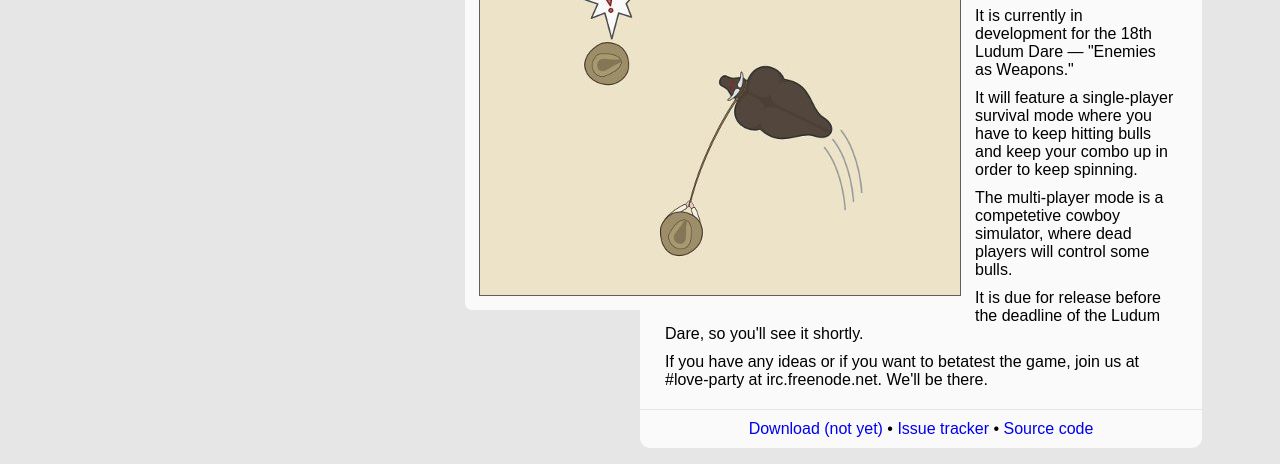
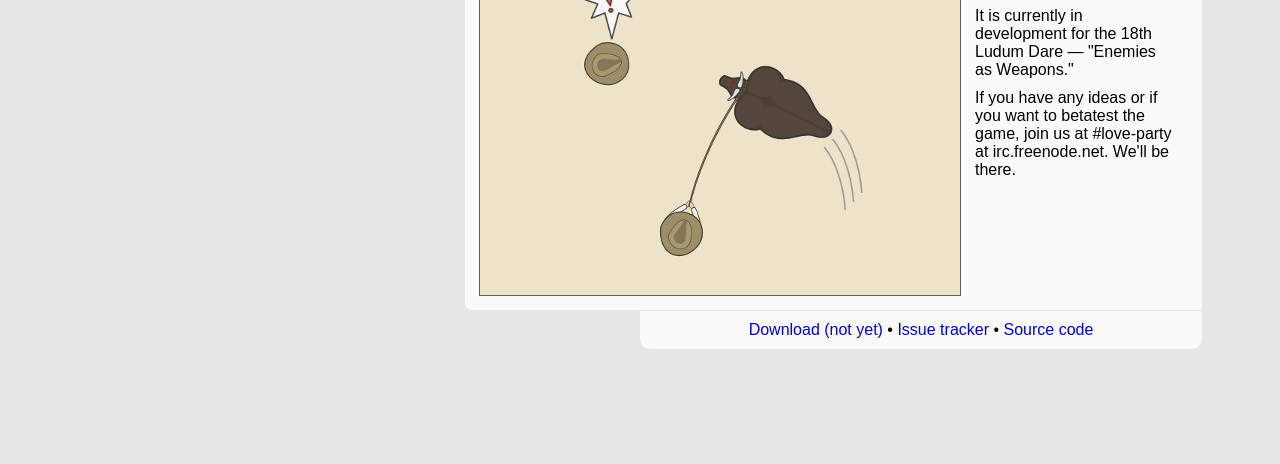
Before and after one commit to LOVE-Party/love-party.github.com, a plain HTML site: page index.html in a window 1280 px wide. Shown: the part 336-800 px from the top of the page. Drawn offline with Linux system fonts and the light colour scheme.

Commit message:
we still haven't decided on a bunch of stuff

```diff
--- a/index.html
+++ b/index.html
@@ -17,9 +17,6 @@
 	<div class="screenshot"><img src="ld18-screen.jpg" alt="screenshot of Cowböy" /></div>
 	<p>FoB is a game where you spin bulls to defend yourself against incoming hordes of...other bulls!</p>
 	<p>It is currently in development for the 18th Ludum Dare &mdash; "Enemies as Weapons."</p>
-	<p>It will feature a single-player survival mode where you have to keep hitting bulls and keep your combo up in order to keep spinning.</p>
-	<p>The multi-player mode is a competetive cowboy simulator, where dead players will control some bulls.</p>
-	<p>It is due for release before the deadline of the Ludum Dare, so you'll see it shortly.</p>
 	<p>If you have any ideas or if you want to betatest the game, join us at #love-party at irc.freenode.net. We'll be there.</p>
 	<div class="links"><a href="http://github.com/LOVE-Party/Love-LD18/downloads">Download (not yet)</a> &bull; <a href="http://github.com/LOVE-Party/Love-LD18/issues">Issue tracker</a> &bull; <a href="http://github.com/LOVE-Party/Love-LD18">Source code</a></div>
 </div>
```
